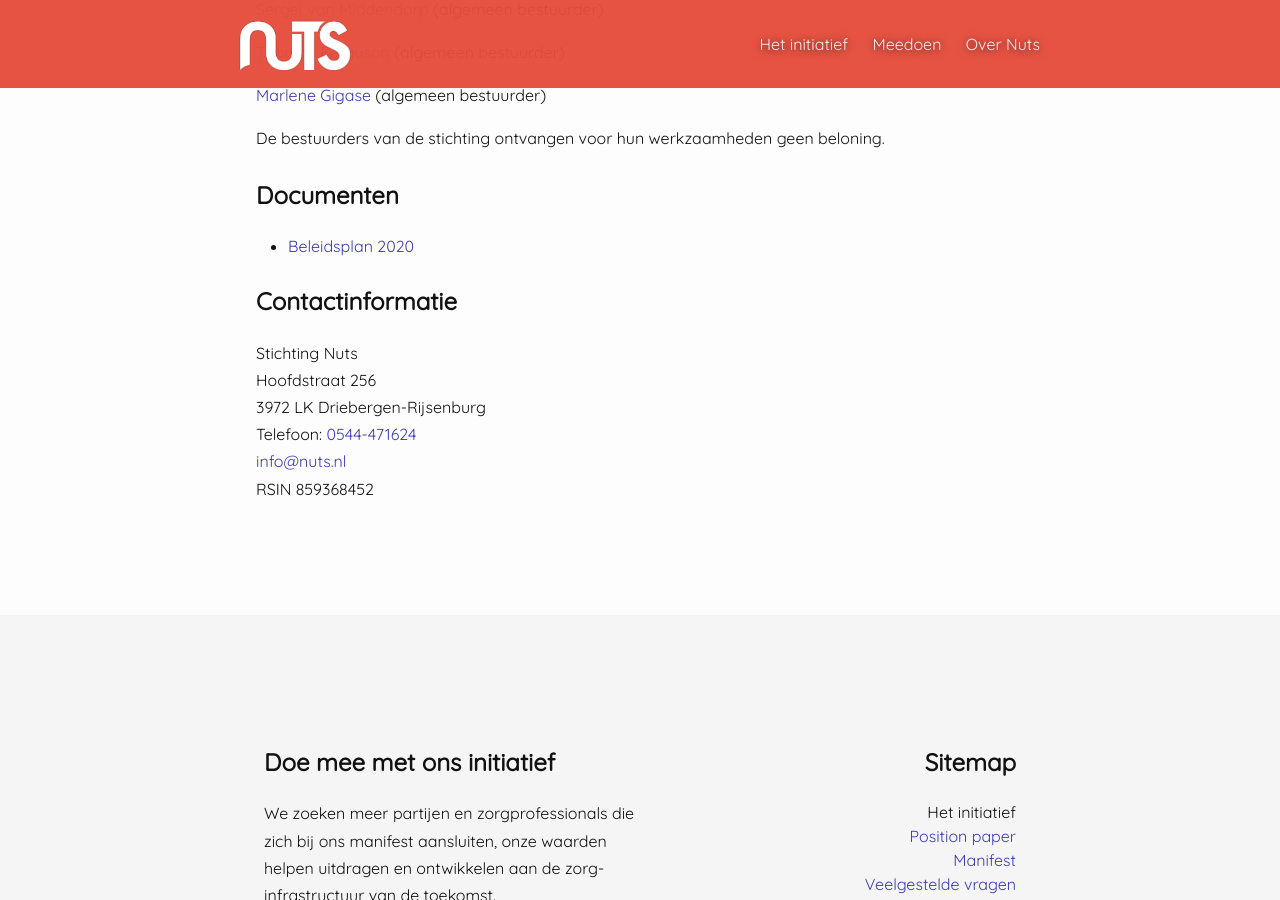
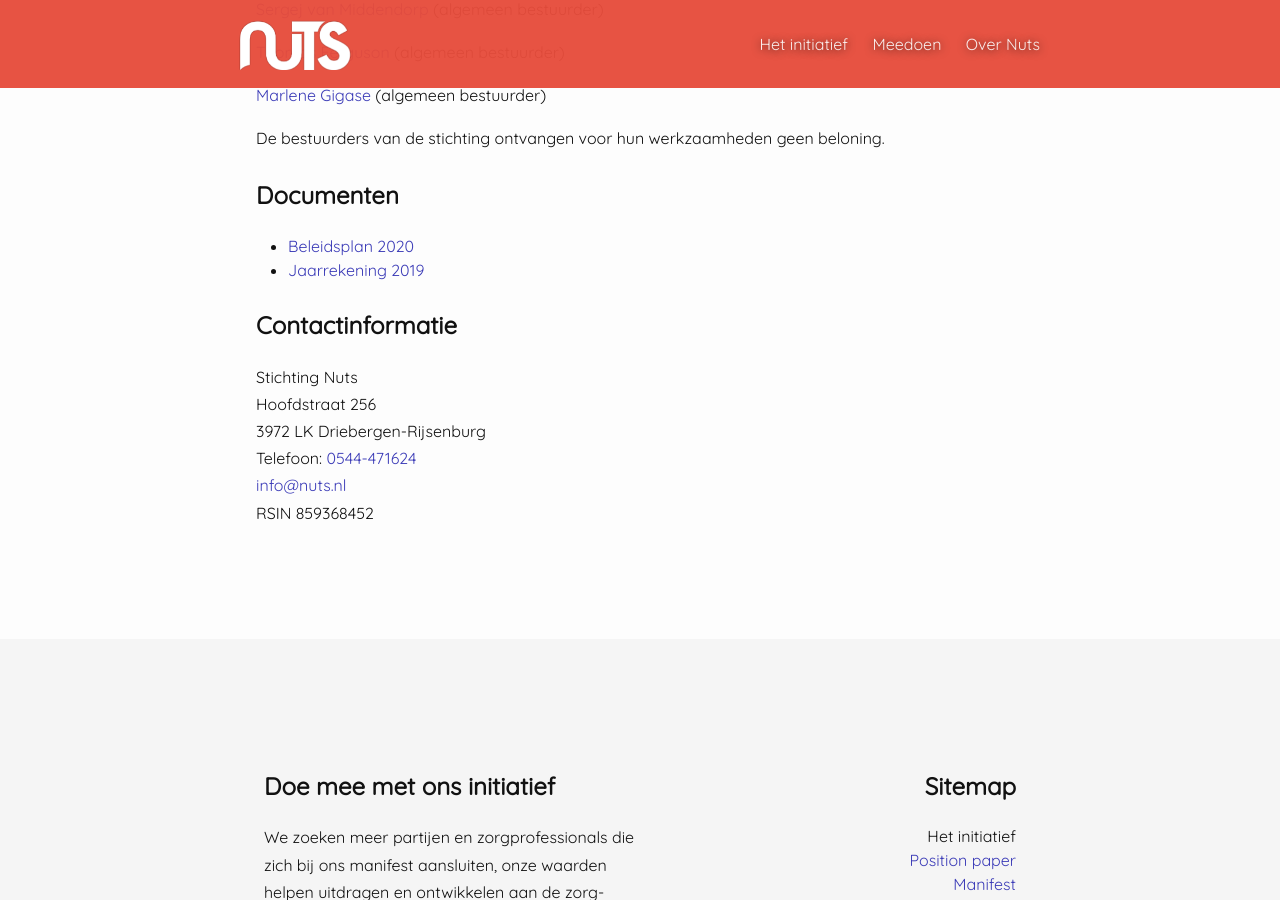
Before and after one commit to nuts-foundation/nuts-webpresence, a Jekyll site: the page built from stichting.md, in a window 1280 px wide and 900 px high, scrolled down 1644 px. Built offline with Jekyll 4.4.1, drawn with Linux system fonts in a browser that asks for light colours.

Commit message:
Add jaarrekening and attempt to fix beleidsplan download link

```diff
--- a/stichting.md
+++ b/stichting.md
@@ -41,7 +41,8 @@ De bestuurders van de stichting ontvangen voor hun werkzaamheden geen beloning.
 
 ## Documenten
 
-* [Beleidsplan 2020](/assets/downloads/Stichting Nuts - plan 2020.pdf)
+* [Beleidsplan 2020](/downloads/Beleidsplan 2020.pdf)
+* [Jaarrekening 2019](/downloads/Jaarrekening 2019.pdf)
 
 ## Contactinformatie
 
```
Also changed, not shown: 3 other files.
